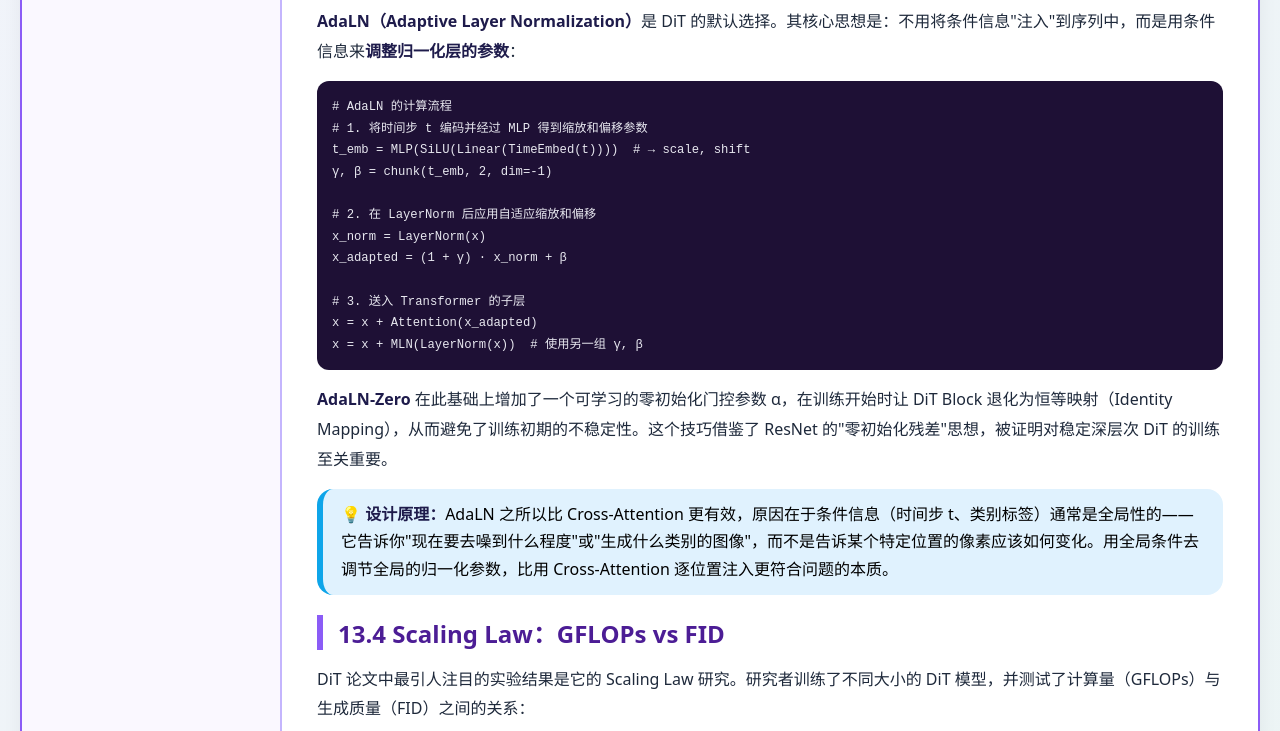
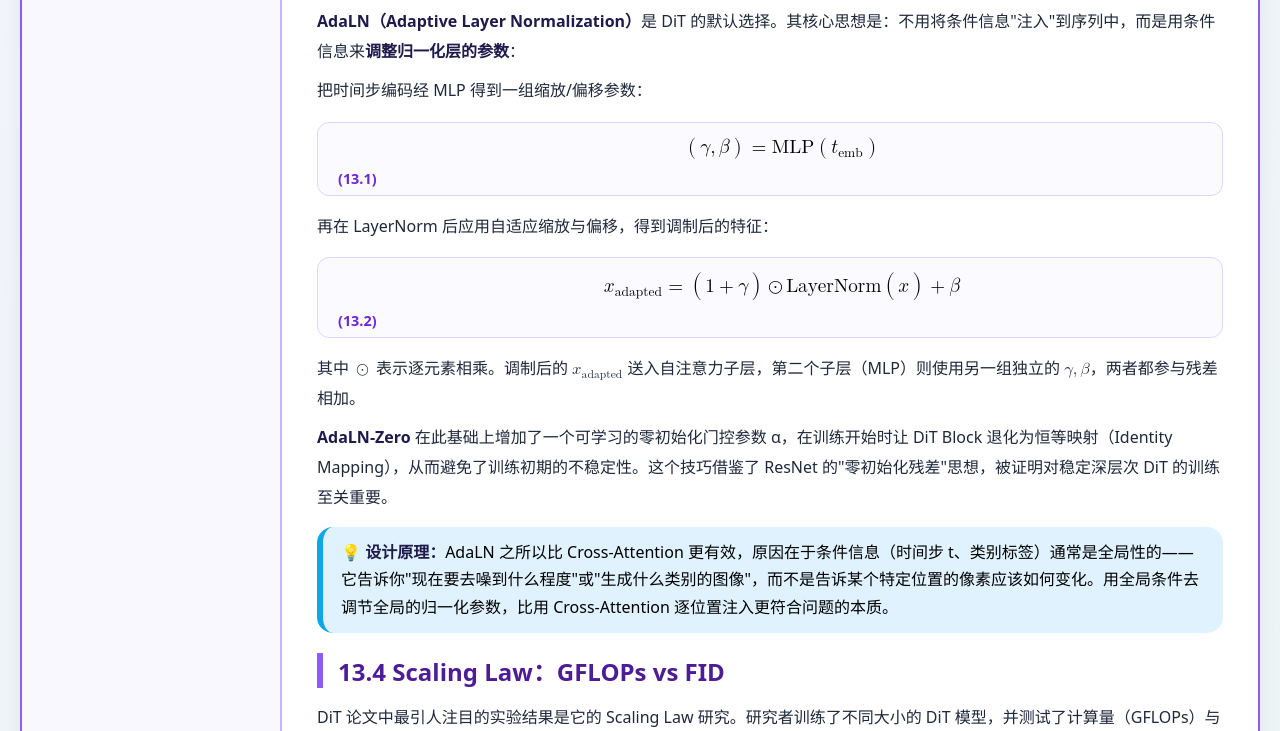
Before and after one commit to 1998x-stack/aigc-tutorial, a plain HTML site: page 13.html in a window 1280 px wide. Shown: the part 2164-2895 px from the top of the page. Drawn offline with Linux system fonts and the light colour scheme.

Commit message:
feat(aigc-tutorial): add native MathML for AdaLN modulation (ch13)

```diff
--- a/13.html
+++ b/13.html
@@ -125,18 +125,32 @@ x = x + pos_embedding[:, :N, :]        # 加位置编码</code></pre>
 
         <p><strong>AdaLN（Adaptive Layer Normalization）</strong>是 DiT 的默认选择。其核心思想是：不用将条件信息"注入"到序列中，而是用条件信息来<strong>调整归一化层的参数</strong>：</p>
 
-        <pre><code># AdaLN 的计算流程
-# 1. 将时间步 t 编码并经过 MLP 得到缩放和偏移参数
-t_emb = MLP(SiLU(Linear(TimeEmbed(t))))  # → scale, shift
-γ, β = chunk(t_emb, 2, dim=-1)
+        <p>把时间步编码经 MLP 得到一组缩放/偏移参数：</p>
 
-# 2. 在 LayerNorm 后应用自适应缩放和偏移
-x_norm = LayerNorm(x)
-x_adapted = (1 + γ) · x_norm + β
+        <div class="math-equation" role="group" aria-label="AdaLN 的参数预测">
+            <div class="math-scroll" data-math-scroll tabindex="0" role="region" aria-label="AdaLN 参数预测公式，可横向滚动">
+                <math display="block" aria-label="(γ, β) 等于 MLP( t_emb )">
+                    <mo>(</mo><mi>γ</mi><mo>,</mo><mi>β</mi><mo>)</mo><mo>=</mo>
+                    <mi>MLP</mi><mo>(</mo><msub><mi>t</mi><mi>emb</mi></msub><mo>)</mo>
+                </math>
+                <span class="eq-num">(13.1)</span>
+            </div>
+        </div>
 
-# 3. 送入 Transformer 的子层
-x = x + Attention(x_adapted)
-x = x + MLN(LayerNorm(x))  # 使用另一组 γ, β</code></pre>
+        <p>再在 LayerNorm 后应用自适应缩放与偏移，得到调制后的特征：</p>
+
+        <div class="math-equation" role="group" aria-label="AdaLN 的调制">
+            <div class="math-scroll" data-math-scroll tabindex="0" role="region" aria-label="AdaLN 调制公式，可横向滚动">
+                <math display="block" aria-label="x_adapted 等于 (1 加 γ) 逐元素乘 LayerNorm(x) 加 β">
+                    <msub><mi>x</mi><mi>adapted</mi></msub><mo>=</mo>
+                    <mo>(</mo><mn>1</mn><mo>+</mo><mi>γ</mi><mo>)</mo><mo>⊙</mo>
+                    <mi>LayerNorm</mi><mo>(</mo><mi>x</mi><mo>)</mo><mo>+</mo><mi>β</mi>
+                </math>
+                <span class="eq-num">(13.2)</span>
+            </div>
+        </div>
+
+        <p>其中 <math class="math-inline" aria-label="⊙ 表示逐元素相乘"><mo>⊙</mo></math> 表示逐元素相乘。调制后的 <math class="math-inline" aria-label="x_adapted"><msub><mi>x</mi><mi>adapted</mi></msub></math> 送入自注意力子层，第二个子层（MLP）则使用另一组独立的 <math class="math-inline" aria-label="γ 与 β"><mi>γ</mi><mo>,</mo><mi>β</mi></math>，两者都参与残差相加。</p>
 
         <p><strong>AdaLN-Zero</strong> 在此基础上增加了一个可学习的零初始化门控参数 α，在训练开始时让 DiT Block 退化为恒等映射（Identity Mapping），从而避免了训练初期的不稳定性。这个技巧借鉴了 ResNet 的"零初始化残差"思想，被证明对稳定深层次 DiT 的训练至关重要。</p>
 
@@ -156,6 +170,8 @@ x = x + MLN(LayerNorm(x))  # 使用另一组 γ, β</code></pre>
             <tr><td>DiT-XL</td><td>675M</td><td>8.6</td><td>2.27</td></tr>
             <tr><td>DiT-XL（CFG=1.5）</td><td>675M</td><td>17.2（两次前向）</td><td><strong>2.27</strong></td></tr>
         </table></div>
+
+        <p class="section-dek">表中参数量、GFLOPs 与 FID 为 DiT 论文（Peebles &amp; Xie, 2023）在 ImageNet 256×256 上报告的值；开启 CFG 时每步需两次前向传播，因此 GFLOPs 翻倍而 FID 不变。</p>
 
         <p>实验结果显示，DiT 的计算量（GFLOPs）与生成质量（FID）呈近似对数线性关系——投入越多的计算，质量稳定提升，没有出现明显的"收益递减"。这种优秀的 Scaling Law 是 U-Net 无法达到的——U-Net 增大到一定程度后继续增加参数收益甚微。</p>
 
```
